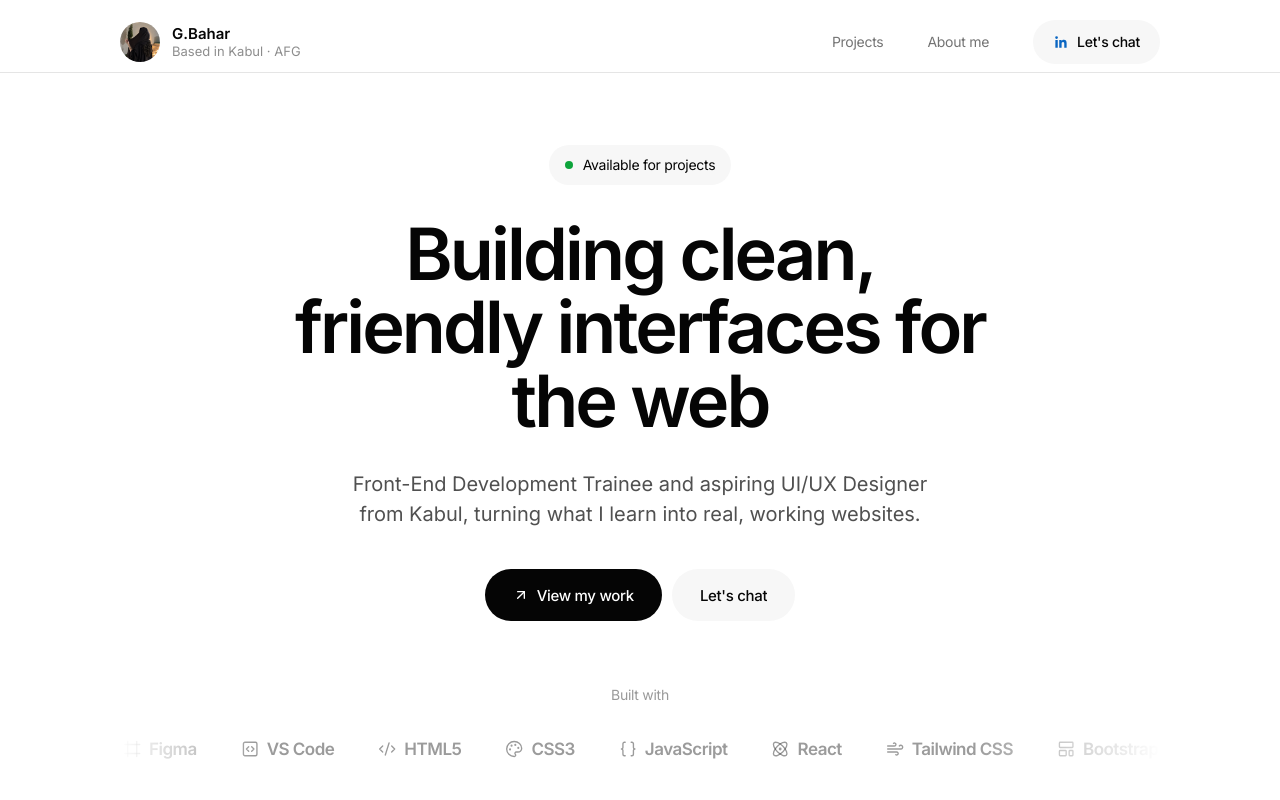
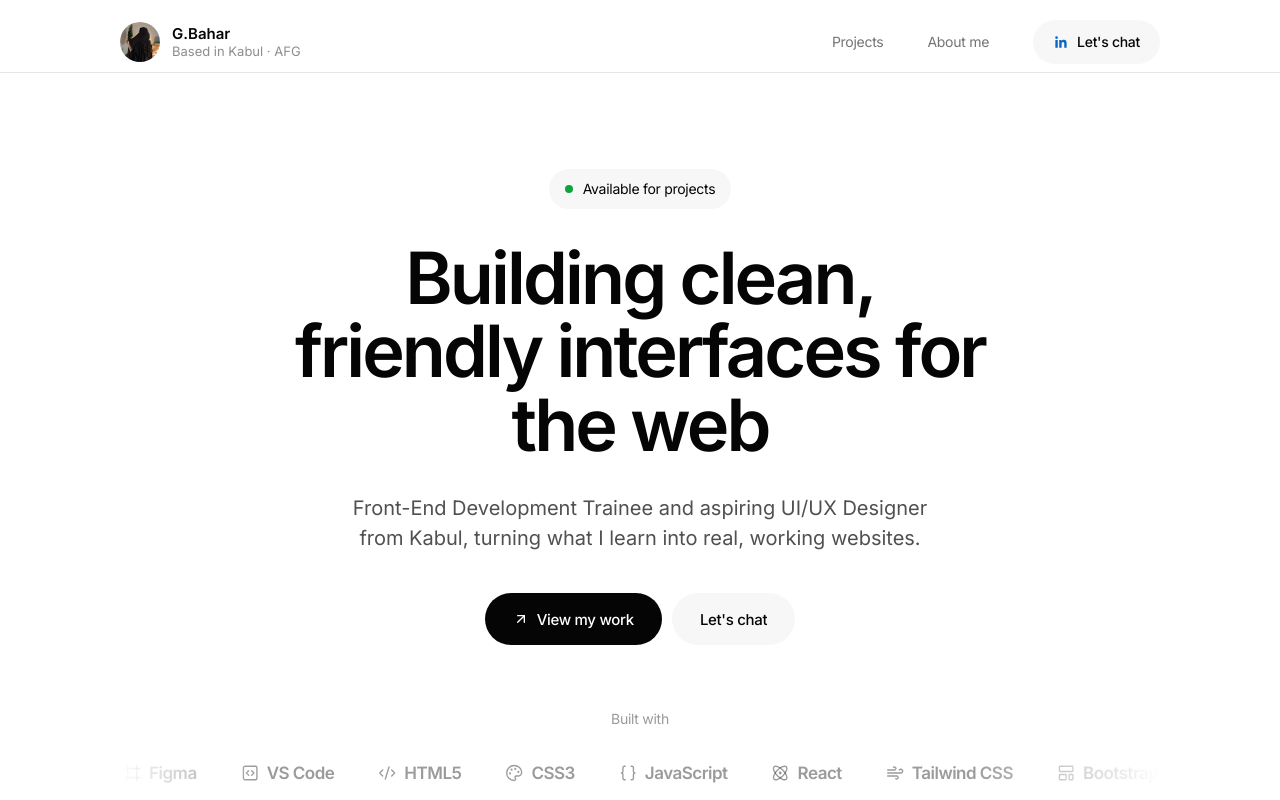
Before and after one commit to ghezaalbahar-gif/My-Portfolio-Web, a React (Vite) app: page / in a window 1280 px wide. Shown: the top 800 px of the page. Built offline with nearby package versions, Linux system fonts and the light colour scheme.

Commit message:
Increase the hero top padding again

```diff
--- a/src/components/Hero/Hero.jsx
+++ b/src/components/Hero/Hero.jsx
@@ -12,7 +12,7 @@ const covers = projects.slice(0, 4).map((project) => ({
 
 export default function Hero() {
   return (
-    <section className="flex min-h-[92vh] flex-col items-center justify-center gap-12 pb-16 pt-20 md:gap-[72px] xl:min-h-screen xl:gap-[88px] xl:pb-[124px] xl:pt-[72px]">
+    <section className="flex min-h-[92vh] flex-col items-center justify-center gap-12 pb-16 pt-28 md:gap-[72px] xl:min-h-screen xl:gap-[88px] xl:pb-[124px] xl:pt-[96px]">
       <div className="mx-auto w-full max-w-[1200px] px-4 sm:px-6">
         <div className="mx-auto flex max-w-[720px] flex-col items-center gap-7 text-center md:gap-8">
           <Reveal>
```
